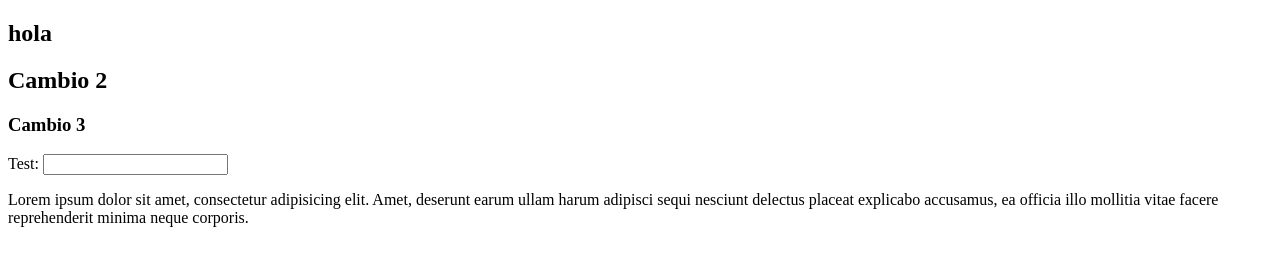
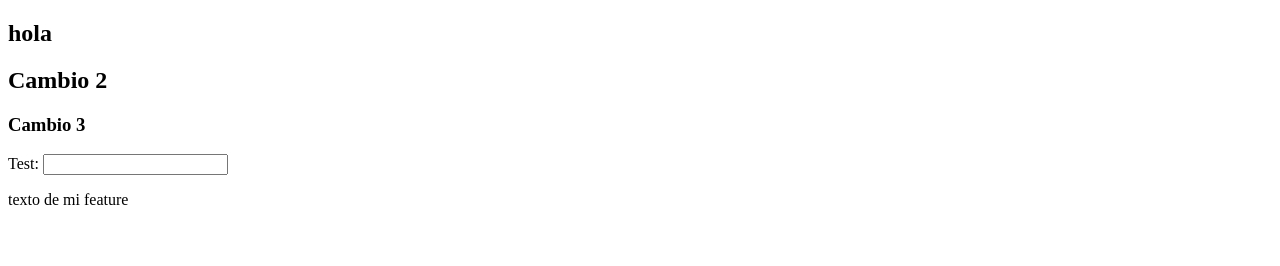
Before and after one commit to raxfor/git-test, a plain HTML site: page index.html in a window 1280 px wide. Drawn offline with Linux system fonts and the light colour scheme.

Commit message:
feat: my feature implementation

```diff
--- a/index.html
+++ b/index.html
@@ -14,7 +14,7 @@
         <label for="test">Test:</label>
         <input type="text" id="test">
         <section>
-        <p>Lorem ipsum dolor sit amet, consectetur adipisicing elit. Amet, deserunt earum ullam harum adipisci sequi nesciunt delectus placeat explicabo accusamus, ea officia illo mollitia vitae facere reprehenderit minima neque corporis.</p>
+        <p>texto de mi feature</p>
     </section>
     <footer></footer>
 </body>
```
